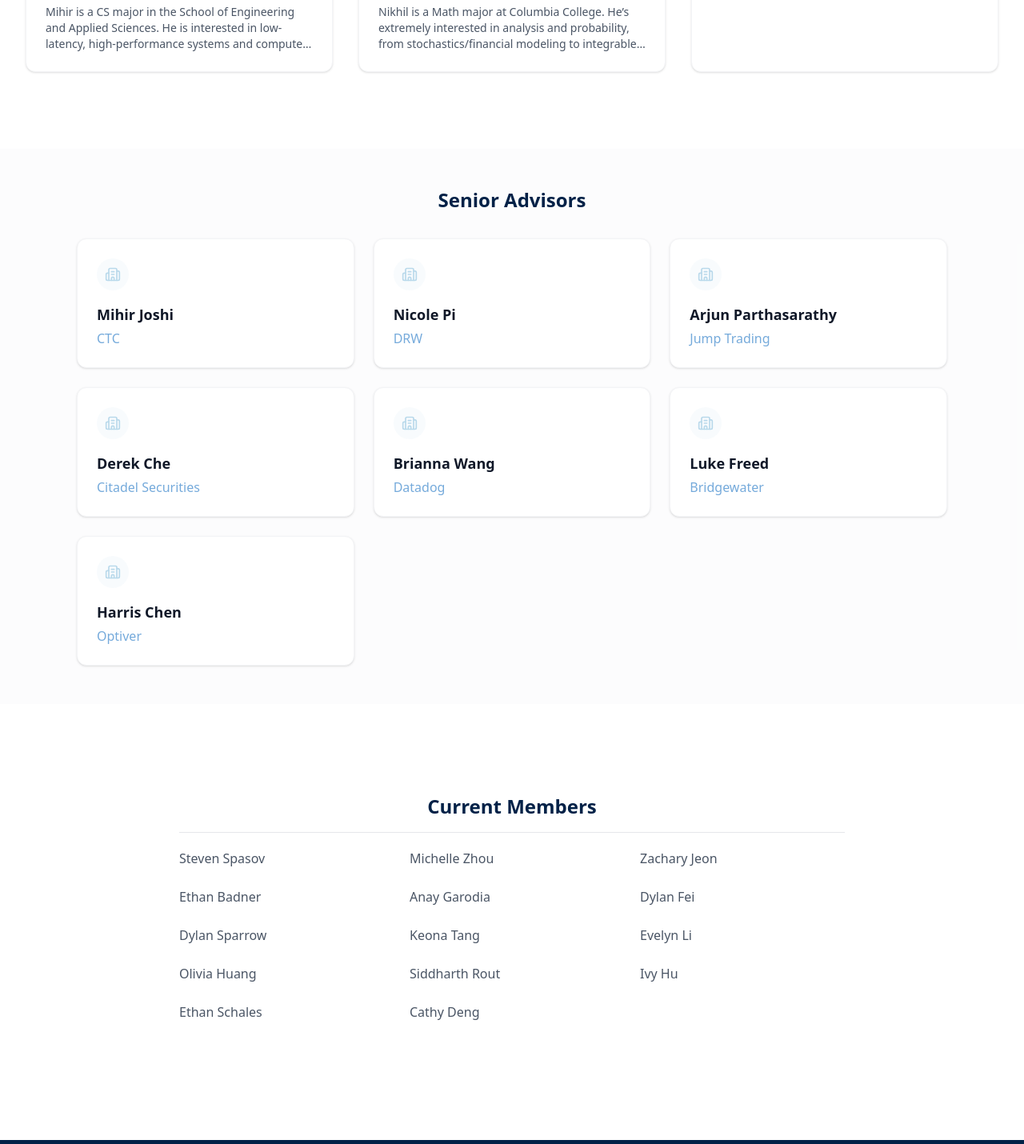
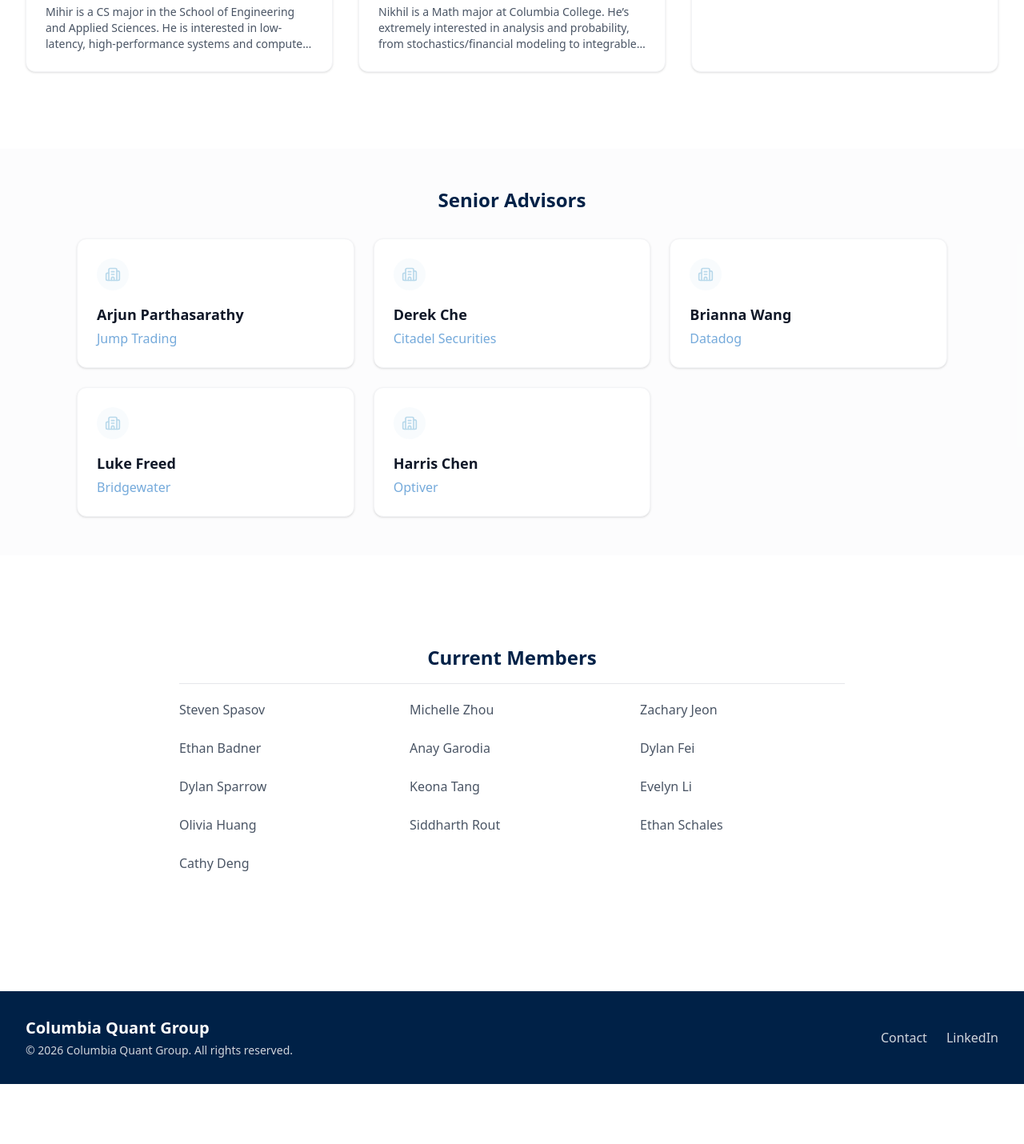
Before and after one commit to mihirjoshi-columbia/cqg-website, a Next.js app: page /team in a window 1280 px wide. Shown: the part 1474-2904 px from the top of the page at 80% size. After the commit the page ends 2829 px from the top, so only its background shows below. Built offline with nearby package versions, Linux system fonts and the light colour scheme.

Commit message:
editing advisor and team list

```diff
--- a/app/team/page.tsx
+++ b/app/team/page.tsx
@@ -14,7 +14,6 @@
     { name: "Evelyn Li", linkedin: "https://www.linkedin.com/in/evelynlicolumbia" },
     { name: "Olivia Huang", linkedin: "https://www.linkedin.com/in/olivia-huang-a13690244/" },
     { name: "Siddharth Rout", linkedin: "https://www.linkedin.com/in/siddharth-rout-69a0191b9" },
-    { name: "Ivy Hu", linkedin: "https://www.linkedin.com/in/ivy-hu-ab8577342/" },
     { name: "Ethan Schales", linkedin: "https://www.linkedin.com/in/ethan41sch" },
     { name: "Cathy Deng", linkedin: "https://www.linkedin.com/in/cathy-deng/" },
 ];
@@ -29,8 +28,6 @@
 ];
 
 const seniorAdvisors = [
-    { name: "Mihir Joshi", company: "CTC", linkedin: "https://www.linkedin.com/in/mihirjoshi-columbia/" },
-    { name: "Nicole Pi", company: "DRW", linkedin: "https://www.linkedin.com/in/nicoleipi/" },
     { name: "Arjun Parthasarathy", company: "Jump Trading", linkedin: "https://www.linkedin.com/in/arjun-parthasarathy-276408224/" },
     { name: "Derek Che", company: "Citadel Securities", linkedin: "https://www.linkedin.com/in/yuyao-c-379a71290/" },
     { name: "Brianna Wang", company: "Datadog", linkedin: "https://www.linkedin.com/in/brianna-wang-9b674b287/" },
```
